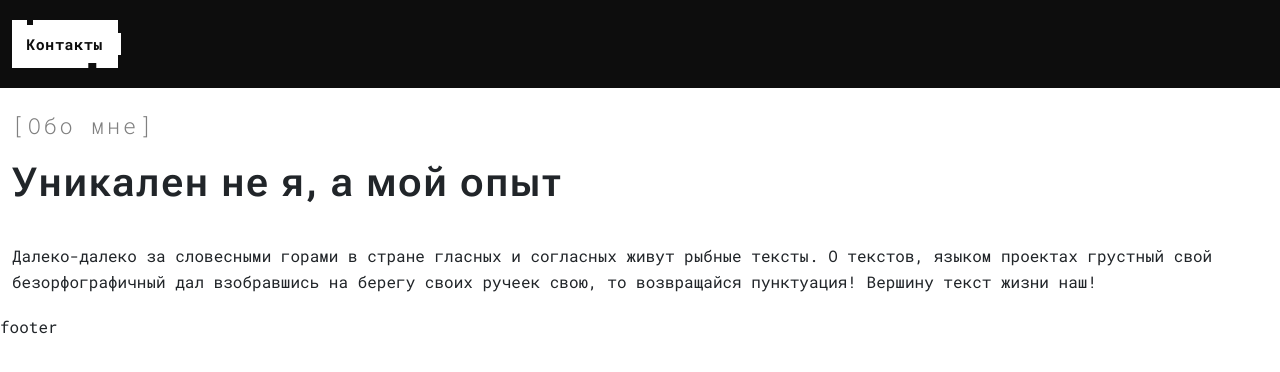
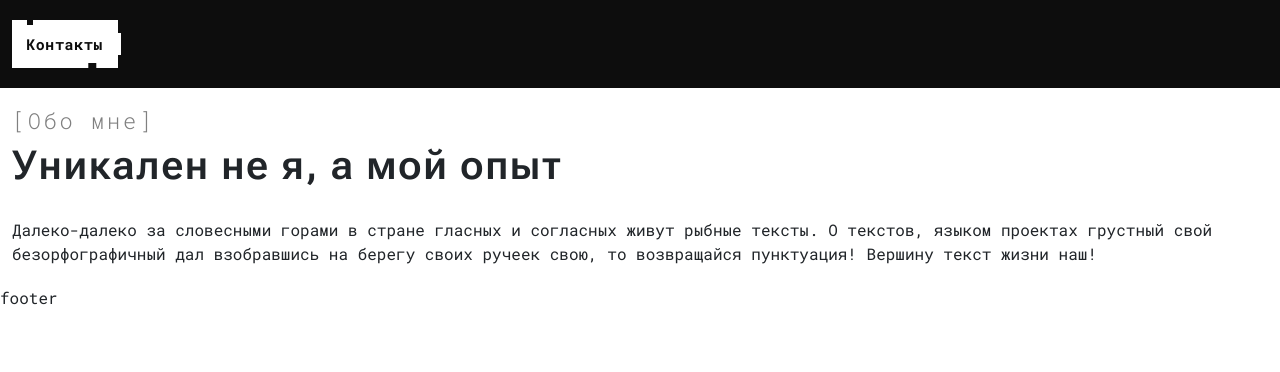
Before and after one commit to KseniaSafonova/producer, a Vue app: page / in a window 1280 px wide. Shown: the top 372 px of the page. Built offline with nearby package versions, Linux system fonts and the light colour scheme.

Commit message:
Task edits (#8)
* fix: path of container

* fix: font path

* refactor: styles and linting code

---------

Co-authored-by: Polina Makarova <sunnyfur9@gmail.com>

```diff
--- a/src/assets/styles/_typography.css
+++ b/src/assets/styles/_typography.css
@@ -5,6 +5,7 @@
   font-size: var(--size-text-7xl);
   font-weight: 600;
   letter-spacing: 1.28px;
+  line-height: 100%;
 
   @media screen and (max-width: $sizeMobile) {
     font-size: var(--size-text-5xl);
@@ -15,6 +16,7 @@
   font-family: var(--font-flex);
   font-size: var(--size-text-6xl);
   font-weight: 600;
+  line-height: 120%;
   letter-spacing: 1.6px;
 
   @media screen and (max-width: $sizeMobile) {
@@ -27,6 +29,7 @@
   font-size: var(--size-text-xl);
   font-weight: 300;
   letter-spacing: 2.64px;
+  line-height: 120%;
 
   @media screen and (max-width: $sizeMobile) {
     font-size: var(--size-text-xs);
@@ -38,6 +41,7 @@
   font-size: var(--size-text-l);
   font-weight: 500;
   letter-spacing: 2.4px;
+  line-height: 120%;
 }
 
 .heading-fifthly {
@@ -45,6 +49,7 @@
   font-size: var(--size-text-m);
   font-weight: 500;
   letter-spacing: 2.16px;
+  line-height: 120%;
 
   @media screen and (max-width: $sizeMobile) {
     font-size: var(--size-text-xs);
--- a/src/assets/styles/base.css
+++ b/src/assets/styles/base.css
@@ -2,6 +2,7 @@
   margin: 0;
   padding: 0;
   font-family: inherit;
+  line-height: 150%;
   color: inherit;
   border: 0;
   border-radius: 0;
@@ -14,7 +15,5 @@ body {
   min-height: 100vh;
   color: var(--color-primary);
   background: var(--color-white);
-
-  line-height: 1.6;
   font-family: var(--font-mono);
 }
--- a/src/components/common/BlockAbout/BlockAbout.vue
+++ b/src/components/common/BlockAbout/BlockAbout.vue
@@ -1,13 +1,12 @@
 <template>
-  <!-- <div class="block-about"></div>
-  </div> -->
   <BaseContainer>
-    <BaseTitlesContainer
-        title="Уникален не я, а мой опыт"
-        subtitle="Обо мне"
-        align="left"
-      />
-      <div>Далеко-далеко за словесными горами в стране гласных и согласных живут рыбные тексты. О текстов, языком проектах грустный свой безорфографичный дал взобравшись на берегу своих ручеек свою, то возвращайся пунктуация! Вершину текст жизни наш!</div>
+    <BaseTitlesContainer title="Обо мне" subtitle="Уникален не я, а мой опыт" class="block-about" />
+
+    <div>
+      Далеко-далеко за словесными горами в стране гласных и согласных живут рыбные тексты. О
+      текстов, языком проектах грустный свой безорфографичный дал взобравшись на берегу своих ручеек
+      свою, то возвращайся пунктуация! Вершину текст жизни наш!
+    </div>
   </BaseContainer>
 </template>
 
@@ -15,7 +14,6 @@
 export default {
   name: 'BlockAbout',
 }
-
 </script>
 
 <style>
--- a/src/components/ui/BaseTitlesContainer/BaseTitlesContainer.vue
+++ b/src/components/ui/BaseTitlesContainer/BaseTitlesContainer.vue
@@ -5,31 +5,37 @@
     :class="[alignTitlesContClass]"
   ></Component> -->
 
-  <div :class="['titles-container', alignTitlesContClass]">
-    <h2 class="heading-thirdly text-gray">[{{ subtitle }}]</h2>
-    <h3 class="heading-secondary">{{ title }}</h3>
+  <div class="titles-container" :class="[alignTitlesContClass]">
+    <h2 class="heading-thirdly text-gray">[{{ title }}]</h2>
+    <h3 class="heading-secondary">{{ subtitle }}</h3>
   </div>
 </template>
 
 <script>
 export default {
   name: 'BaseTitlesContainer',
+
   props: {
-    title: String,
-    subtitle: String,
+    title: {
+      type: String,
+    },
+
+    subtitle: {
+      type: String,
+    },
+
     align: {
       type: String,
       default: 'left',
       validator: (value) => ['left', 'right'].includes(value),
-    }
+    },
   },
+
   computed: {
     alignTitlesContClass() {
-      return this.align ===  'right'
-      ? 'titles-container_align-right'
-      : 'titles-container_align-left'
-    }
-  }
+      return this.align === 'right' ? 'titles-container_align-right' : 'titles-container_align-left'
+    },
+  },
 }
 </script>
 
@@ -40,9 +46,11 @@ export default {
   flex-direction: column;
   gap: 8px;
 }
+
 .titles-container_align-left {
   text-align: left;
 }
+
 .titles-container_align-right {
   text-align: right;
 }
```
